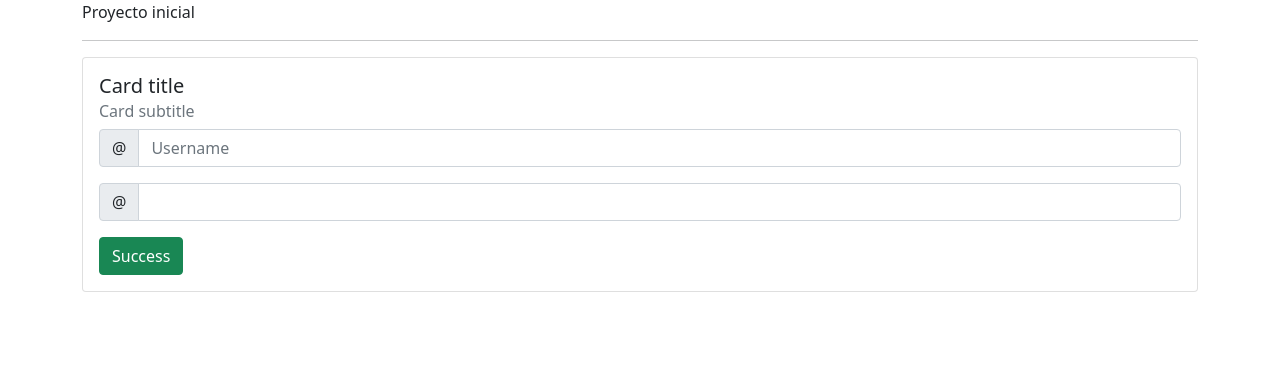
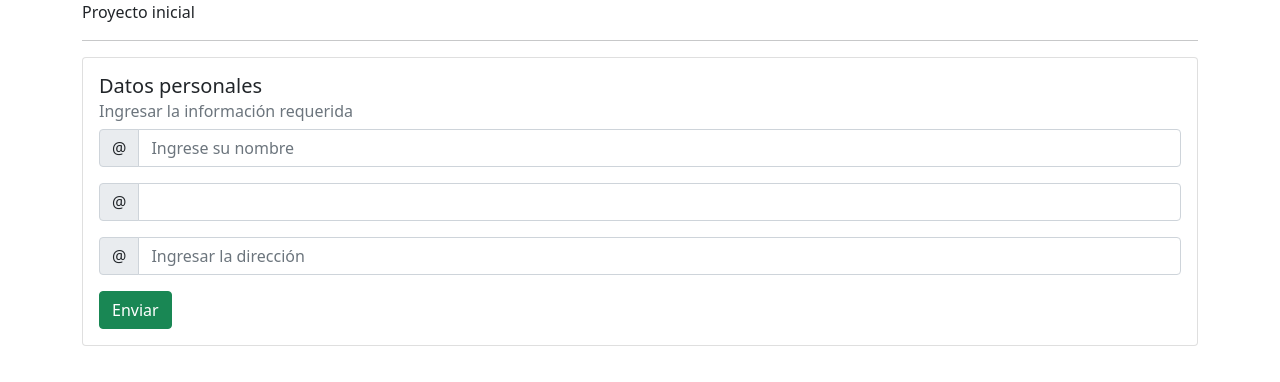
Before and after one commit to dancamar/ejemploVerano, a React (Create React App) app: page / in a window 1280 px wide. Shown: the top 382 px of the page. Built offline with nearby package versions, Linux system fonts and the light colour scheme.

Commit message:
Agregar input

```diff
--- a/src/components/FormDatos.js
+++ b/src/components/FormDatos.js
@@ -4,8 +4,9 @@ function FormDatos() {
 
 
   const variablesInicio={
-    numero1: "",
-    numero2:" "
+    nombre: "",
+    apellidos:" ",
+    direccion:""
   };
 
   const [values, setValues] = useState(variablesInicio);
@@ -17,8 +18,8 @@ function FormDatos() {
 
   const onClick = (e) => {
     e.preventDefault();
-    let suma=parseInt(values.numero1)+parseInt(values.numero2);
-    alert("La suma es:" + suma);
+    //let suma=parseInt(values.numero1)+parseInt(values.numero2);
+    alert("Los datos son:" + values.nombre+" "+values.apellidos+" "+values.direccion);
     setValues(variablesInicio);
   };
 
@@ -26,43 +27,59 @@ function FormDatos() {
     <div>
       <div className="card">
         <div className="card-body">
-          <h5 className="card-title">Card title</h5>
-          <h6 className="card-subtitle mb-2 text-muted">Card subtitle</h6>
+          <h5 className="card-title">Datos personales</h5>
+          <h6 className="card-subtitle mb-2 text-muted">Ingresar la información requerida</h6>
 
-          <div class="input-group mb-3">
-            <span class="input-group-text" id="basic-addon1">
+          <div className="input-group mb-3">
+            <span className="input-group-text" id="basic-addon1">
               @
             </span>
             <input
               type="text"
-              class="form-control"
-              placeholder="Username"
-              aria-label="Username"
+              className="form-control"
+              placeholder="Ingrese su nombre"
+              aria-label="nombre"
               aria-describedby="basic-addon1"
-              name="numero1"
+              name="nombre"
               onChange={onChange}
-              value={values.numero1}
+              value={values.nombre}
             />
           </div>
 
-          <div class="input-group mb-3">
-            <span class="input-group-text" id="basic-addon1">
+          <div className="input-group mb-3">
+            <span className="input-group-text" id="basic-addon1">
               @
             </span>
             <input
               type="text"
-              class="form-control"
-              placeholder="Username"
-              aria-label="Username"
+              className="form-control"
+              placeholder="Ingrese sus apellidos"
+              aria-label="apellidos"
               aria-describedby="basic-addon1"
-              name="numero2"
+              name="apellidos"
               onChange={onChange}
-              value={values.numero2}
+              value={values.apellidos}
             />
           </div>
 
-          <button type="button" class="btn btn-success" onClick={onClick}>
-            Success
+          <div className="input-group mb-3">
+            <span className="input-group-text" id="basic-addon1">
+              @
+            </span>
+            <input
+              type="text"
+              className="form-control"
+              placeholder="Ingresar la dirección"
+              aria-label="direccion"
+              aria-describedby="basic-addon1"
+              name="direccion"
+              onChange={onChange}
+              value={values.direccion}
+            />
+          </div>
+
+          <button type="button" className="btn btn-success" onClick={onClick}>
+            Enviar
           </button>
         </div>
       </div>
```
